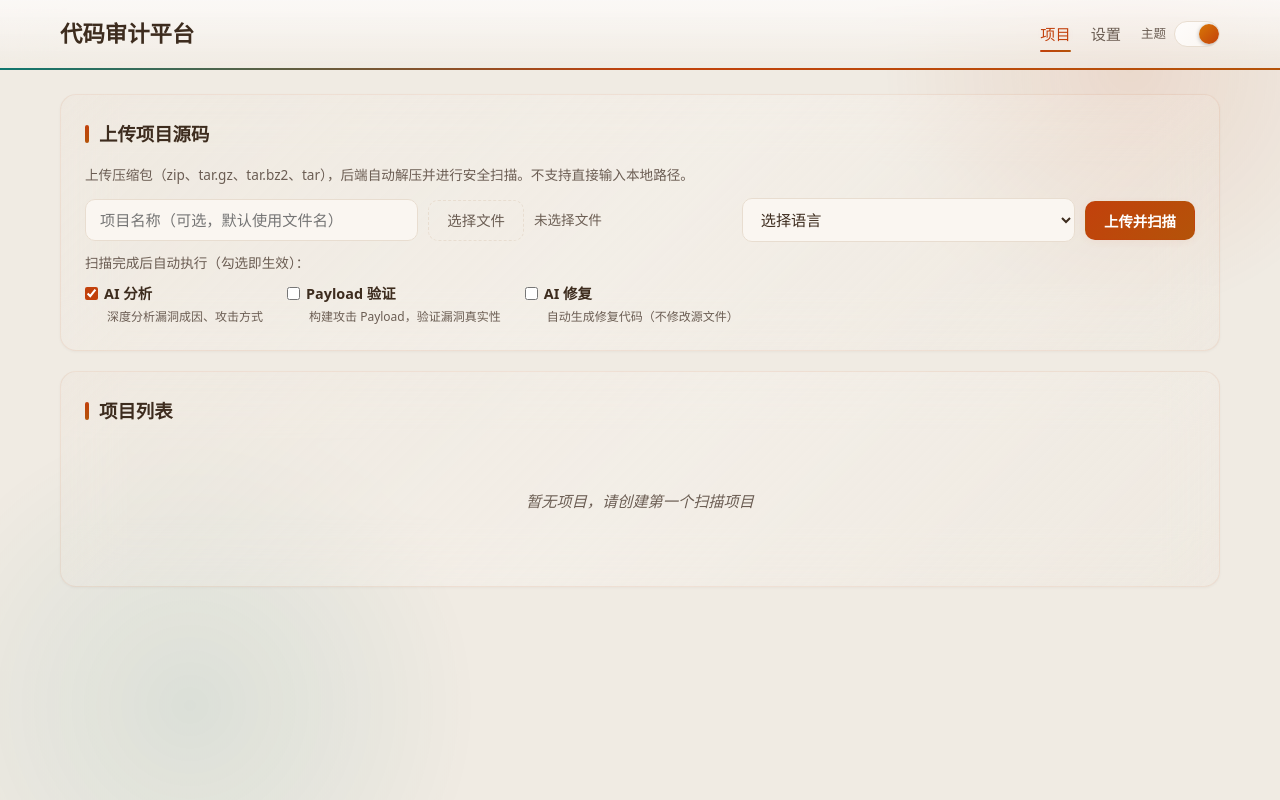
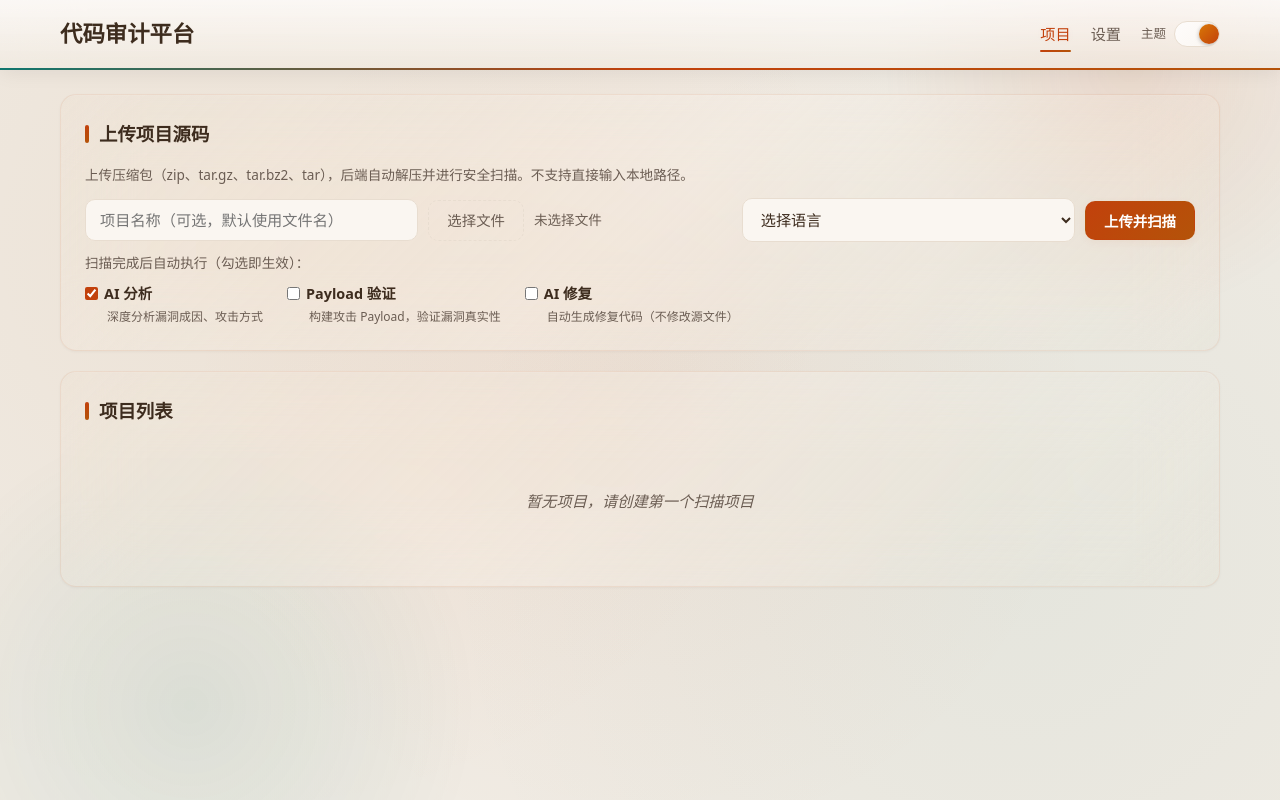
Before and after one commit to lonelysam3/redrock_sre_web_summer_assessment_2026, a Flask app: page / in a window 1280 px wide. Run offline with Flask 3, Linux system fonts and the light colour scheme; data that the repository does not hold is empty.

Commit message:
style: enhance glassmorphism with decorations and animations
Glass effect:
- Blur: 28px -> 36px + saturate(1.2) for richer glass
- Card inner glow: inset box-shadow for glass edge reflection
- Card shine sweep: diagonal light ray on hover (glassShine keyframe)

Decorations:
- Body bg: layered radial gradients for depth behind glass
- Floating particles: animated dots (floatParticle keyframe)
- Header glass: 36px blur + saturate(1.3) + shadow

Animations:
- floatParticle: organic floating motion
- glassShine: diagonal light sweep across cards
- borderSweep: animated gradient border keyframe

```diff
--- a/backend/static/css/style.css
+++ b/backend/static/css/style.css
@@ -179,6 +179,23 @@
     100% { transform: scale(1); opacity: 1; }
 }
 
+@keyframes borderSweep {
+    0%   { background-position: 0% 50%; }
+    100% { background-position: 200% 50%; }
+}
+
+@keyframes floatParticle {
+    0%, 100% { transform: translate(0, 0) scale(1); }
+    25%      { transform: translate(15px, -20px) scale(1.15); }
+    50%      { transform: translate(-10px, -35px) scale(0.9); }
+    75%      { transform: translate(-20px, -10px) scale(1.1); }
+}
+
+@keyframes glassShine {
+    0%   { left: -150%; }
+    100% { left: 150%; }
+}
+
 /* ================================================================
    Global Reset & Base
    ================================================================ */
@@ -252,6 +269,50 @@ body::after {
     background: radial-gradient(circle, rgba(15,118,110,0.09) 0%, transparent 70%);
 }
 
+/* 背景网格纹理 — 让毛玻璃有东西可"磨" */
+body {
+    background-image:
+        radial-gradient(circle at 20% 30%, var(--glow-violet) 0%, transparent 50%),
+        radial-gradient(circle at 80% 70%, var(--glow-teal) 0%, transparent 50%),
+        radial-gradient(circle at 50% 50%, var(--glow-blue) 0%, transparent 60%);
+    background-attachment: fixed;
+}
+
+/* 浮动装饰粒子 */
+.float-particles {
+    position: fixed;
+    inset: 0;
+    pointer-events: none;
+    z-index: 0;
+    overflow: hidden;
+}
+.float-particles::before,
+.float-particles::after {
+    content: '';
+    position: absolute;
+    border-radius: 50%;
+    animation: floatParticle 12s ease-in-out infinite;
+}
+.float-particles::before {
+    width: 8px;
+    height: 8px;
+    top: 25%;
+    left: 15%;
+    background: var(--blue);
+    opacity: 0.3;
+    animation-delay: 0s;
+}
+.float-particles::after {
+    width: 6px;
+    height: 6px;
+    top: 60%;
+    right: 20%;
+    background: var(--violet);
+    opacity: 0.25;
+    animation-delay: -4s;
+    animation-duration: 14s;
+}
+
 /* 内容容器 */
 .container {
     max-width: 1200px;
@@ -338,8 +399,8 @@ code {
    ================================================================ */
 .header {
     background: var(--header-gradient);
-    backdrop-filter: blur(28px);
-    -webkit-backdrop-filter: blur(28px);
+    backdrop-filter: blur(36px) saturate(1.3);
+    -webkit-backdrop-filter: blur(36px) saturate(1.3);
     border-bottom: 2px solid transparent;
     border-image: linear-gradient(90deg, var(--teal), var(--blue), var(--violet)) 1;
     padding: 16px 0;
@@ -348,6 +409,7 @@ code {
     animation: slideDown 0.5s ease;
     position: relative;
     z-index: 10;
+    box-shadow: 0 1px 20px rgba(0,0,0,0.08);
 }
 .header .container {
     display: flex;
@@ -407,17 +469,40 @@ code {
    ================================================================ */
 .card {
     background: var(--card-gradient);
-    backdrop-filter: blur(28px);
-    -webkit-backdrop-filter: blur(28px);
+    backdrop-filter: blur(36px) saturate(1.2);
+    -webkit-backdrop-filter: blur(36px) saturate(1.2);
     border-radius: 16px;
     padding: 24px;
     margin-bottom: 20px;
     border: 1px solid var(--glass-border);
-    box-shadow: var(--card-shadow);
+    box-shadow: var(--card-shadow),
+                inset 0 1px 0 rgba(255,255,255,0.06);
     transition: all 0.35s ease;
     animation: fadeIn 0.5s ease, slideUp 0.5s ease;
     position: relative;
     overflow: hidden;
+}
+/* 玻璃高光扫过 */
+.card::after {
+    content: '';
+    position: absolute;
+    top: -50%;
+    left: -150%;
+    width: 60%;
+    height: 200%;
+    background: linear-gradient(
+        105deg,
+        transparent 40%,
+        rgba(255,255,255,0.04) 45%,
+        rgba(255,255,255,0.08) 50%,
+        rgba(255,255,255,0.04) 55%,
+        transparent 60%
+    );
+    transform: skewX(-15deg);
+    pointer-events: none;
+}
+.card:hover::after {
+    animation: glassShine 0.8s ease forwards;
 }
 .card::before {
     content: '';
@@ -434,7 +519,8 @@ code {
     opacity: 0.4;
 }
 .card:hover {
-    box-shadow: var(--card-lift);
+    box-shadow: var(--card-lift),
+                inset 0 1px 0 rgba(255,255,255,0.1);
     border-color: var(--blue);
     transform: translateY(-2px);
 }
--- a/backend/templates/index.html
+++ b/backend/templates/index.html
@@ -7,6 +7,8 @@
     <link rel="stylesheet" href="{{ url_for('static', filename='css/style.css') }}">
 </head>
 <body>
+    <!-- 浮动装饰粒子 -->
+    <div class="float-particles"></div>
     <!-- ========== 顶部导航栏 ========== -->
     <header class="header">
         <div class="container">
--- a/backend/templates/project.html
+++ b/backend/templates/project.html
@@ -7,6 +7,8 @@
     <link rel="stylesheet" href="{{ url_for('static', filename='css/style.css') }}">
 </head>
 <body>
+    <!-- 浮动装饰粒子 -->
+    <div class="float-particles"></div>
     <!-- ========== 顶部导航栏（带项目名和返回按钮） ========== -->
     <header class="header">
         <div class="container">
--- a/backend/templates/scan.html
+++ b/backend/templates/scan.html
@@ -12,6 +12,8 @@
     </style>
 </head>
 <body>
+    <!-- 浮动装饰粒子 -->
+    <div class="float-particles"></div>
     <!-- ========== 顶部导航栏 ========== -->
     <header class="header">
         <div class="container">
--- a/backend/templates/settings.html
+++ b/backend/templates/settings.html
@@ -7,6 +7,8 @@
     <link rel="stylesheet" href="{{ url_for('static', filename='css/style.css') }}">
 </head>
 <body>
+    <!-- 浮动装饰粒子 -->
+    <div class="float-particles"></div>
     <!-- ========== 顶部导航栏 ========== -->
     <header class="header">
         <div class="container">
```
